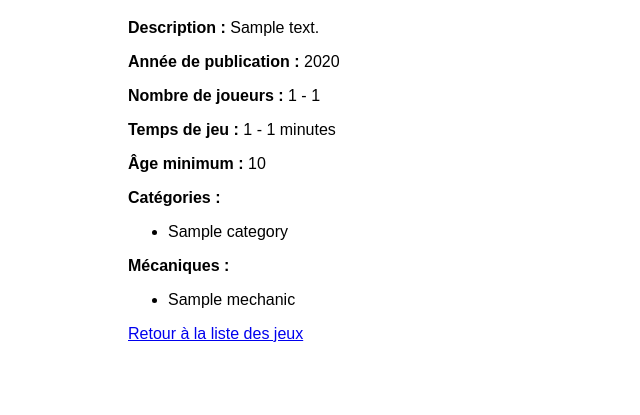
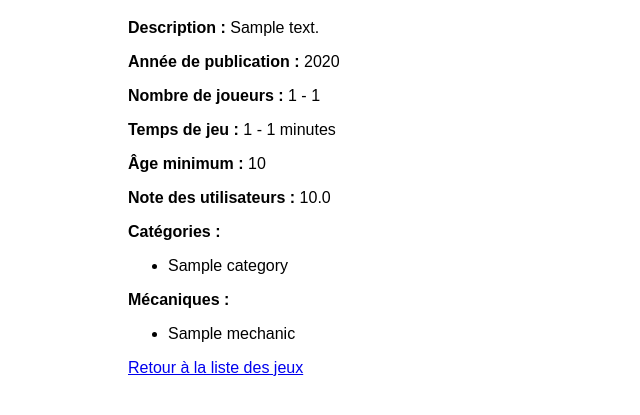
Before and after one commit to MaxBortolotti/SheraJad_BDDA, a Flask app: page /game/1 in a window 1280 px wide. Shown: the part 141-556 px from the top of the page, without its empty margins (0-640 px from the left). Run offline with Flask 3, Linux system fonts and the light colour scheme; tables that the repository leaves empty hold one stand-in row (values such as "Sample post"); parts of the project's set-up code (start-up, migrations or seed data) failed here and were passed over.

Commit message:
ajout des notes(average) sur page détails

```diff
--- a/backend/app.py
+++ b/backend/app.py
@@ -73,6 +73,7 @@ class Game(db.Model):
 
     categories = db.relationship('Category', secondary='conngc', backref=db.backref('games', lazy='dynamic'))
     mechanics = db.relationship('Mechanic', secondary='conngm', backref=db.backref('games', lazy='dynamic'))
+    ratings = db.relationship('Rating', backref='game', lazy=True)
 
 
 class ConnGC(db.Model):
--- a/templates/game-detail.html
+++ b/templates/game-detail.html
@@ -24,6 +24,7 @@
         <p><strong>Nombre de joueurs :</strong> {{ game.minplayers }} - {{ game.maxplayers }}</p>
         <p><strong>Temps de jeu :</strong> {{ game.minplaytime }} - {{ game.maxplaytime }} minutes</p>
         <p><strong>Âge minimum :</strong> {{ game.minage }}</p>
+        <p><strong>Note des utilisateurs :</strong> {{ game.ratings.average }}</p>
         <p><strong>Catégories :</strong>
         <ul>
             {% for category in game.categories %}
```
